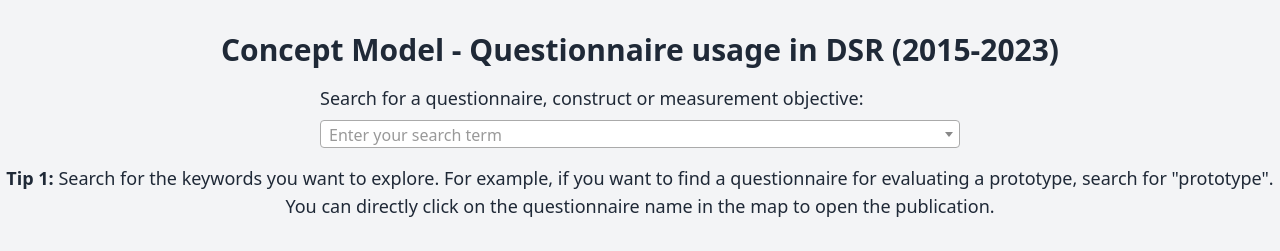
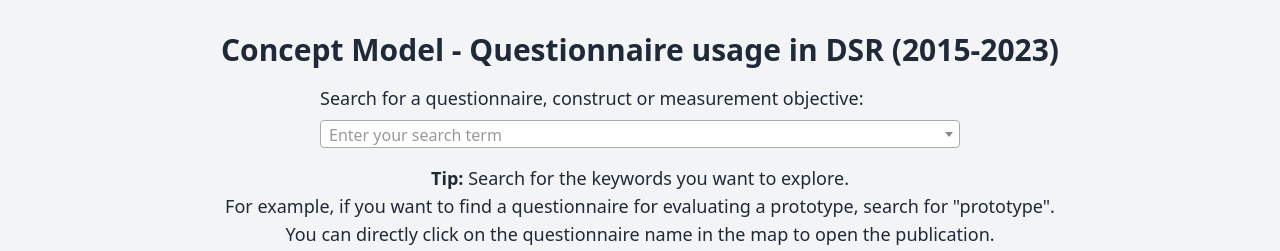
Before and after one commit to DSRQuestionnaire/DSR-Questionnaire-Database, a plain HTML site: page index.html in a window 1280 px wide. Shown: the top 251 px of the page. Drawn offline with nearby package versions, Linux system fonts and the light colour scheme.

Commit message:
Update index.html

```diff
--- a/index.html
+++ b/index.html
@@ -20,7 +20,7 @@
 </div>
 
 <div class="text-center mt-4">
-      <p class="text-lg mb-2"><b>Tip 1: </b>Search for the keywords you want to explore. For example, if you want to find a questionnaire for evaluating a prototype, search for "prototype". <br>
+      <p class="text-lg mb-2"><b>Tip: </b>Search for the keywords you want to explore. <br>For example, if you want to find a questionnaire for evaluating a prototype, search for "prototype". <br>
           You can directly click on the questionnaire name in the map to open the publication.</p>
 </div>
 
```
